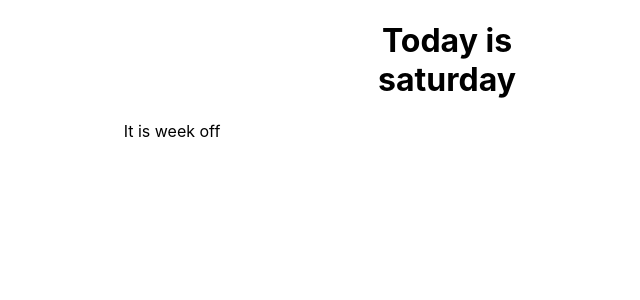
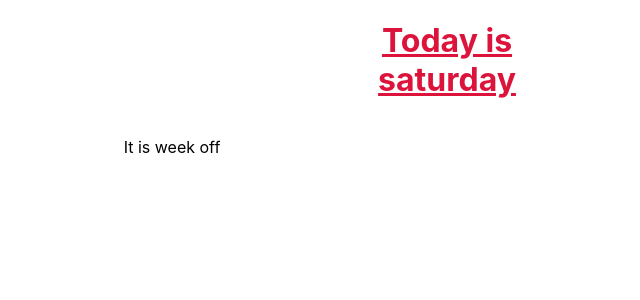
Before and after one commit to brninfotechprojects/rep2506, a React (Create React App) app: page /mahalakshmi in a window 1280 px wide. Shown: the top 300 px of the page, without its empty margins (228-868 px from the left). Built offline with nearby package versions, Linux system fonts and the light colour scheme.

Commit message:
modified

```diff
--- a/src/App.css
+++ b/src/App.css
@@ -30,3 +30,9 @@ button:hover{
   transition-duration: 500ms;
 
 }
+.h1{
+  text-align: center;
+  color:crimson;
+  display:inline-block;
+  text-decoration: underline;
+}
--- a/src/github/Mahalakshmi.js
+++ b/src/github/Mahalakshmi.js
@@ -3,7 +3,7 @@ import React from 'react'
 function Mahalakshmi() {
   return (
     <div>
-      <h1>Today is saturday</h1>
+      <h1 className="h1">Today is saturday</h1>
       <p>It is week off</p>
     </div>
   )
```
Also changed, not shown: public/images/ganesh.jpg (added).
